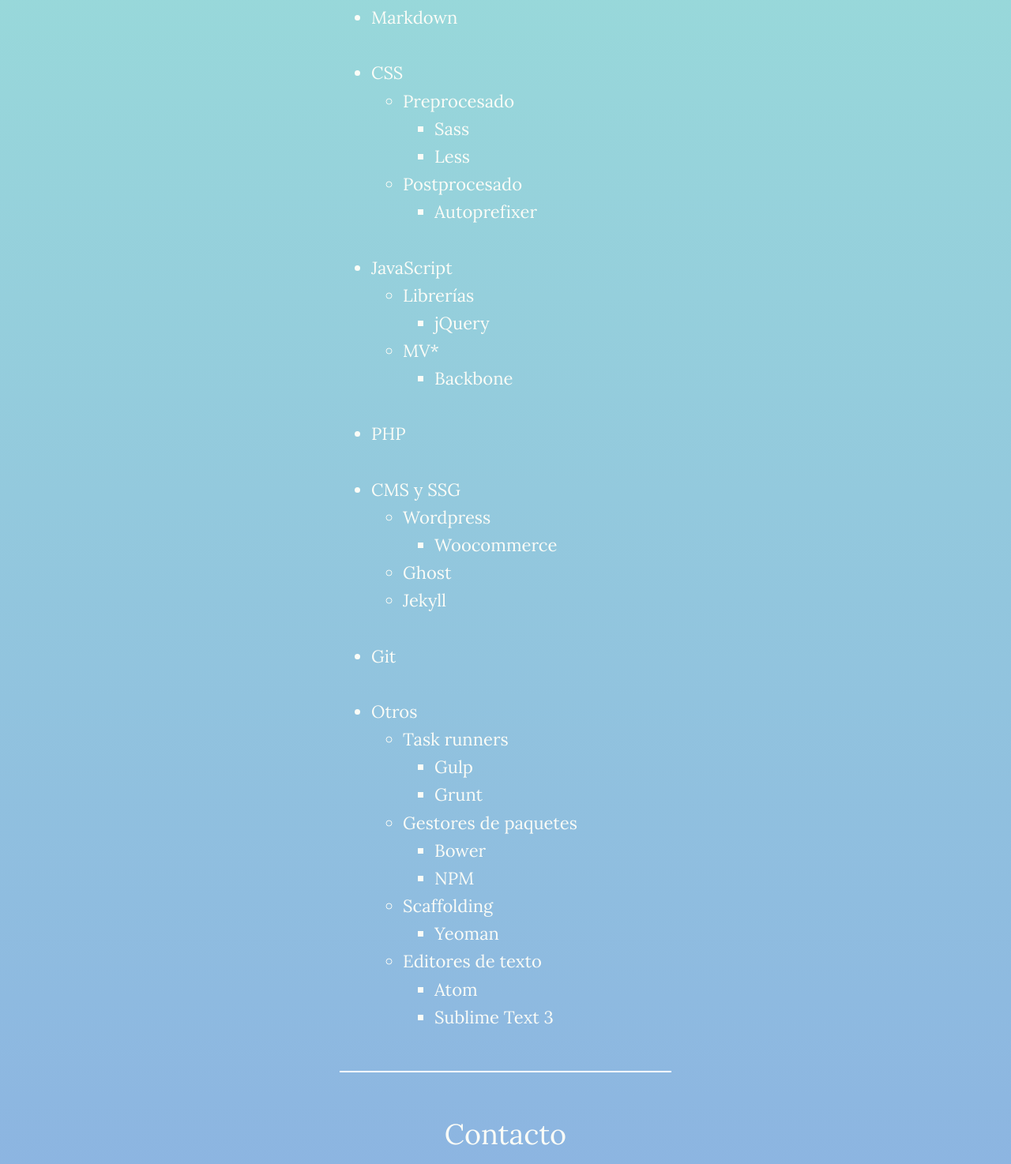
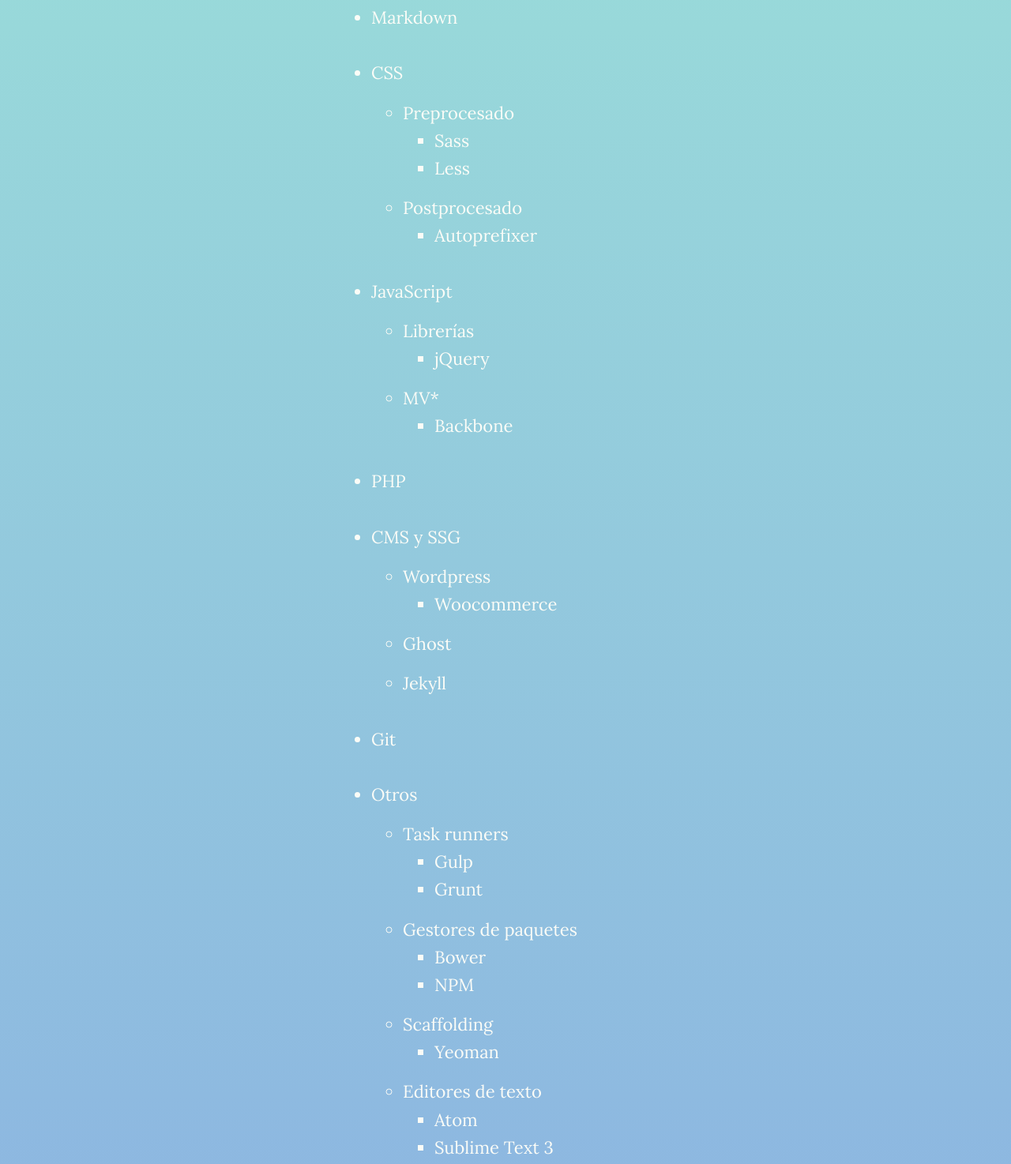
Before and after one commit to ramonmcros/ramonmcros.github.io, a website: page informacion-y-contacto.html in a window 1280 px wide. Shown: the part 640-2114 px from the top of the page at 79% size. Drawn offline with Linux system fonts and the light colour scheme.

Commit message:
Update stylesheet

```diff
--- a/informacion-y-contacto.html
+++ b/informacion-y-contacto.html
@@ -32,7 +32,7 @@
             <li class="habilidad">HTML</li>
             <li class="habilidad">Markdown</li>
             <li class="habilidad">CSS
-                <ul>
+                <ul class="habilidad__lista">
                     <li>Preprocesado
                       <ul>
                         <li>Sass</li>
@@ -47,7 +47,7 @@
                 </ul>
             </li>
             <li class="habilidad">JavaScript
-              <ul>
+              <ul class="habilidad__lista">
                 <li> Librerías
                   <ul>
                     <li>jQuery</li>
@@ -62,7 +62,7 @@
             </li>
             <li class="habilidad">PHP</li>
             <li class="habilidad">CMS y SSG
-              <ul>
+              <ul class="habilidad__lista">
                 <li>Wordpress
                   <ul>
                     <li>Woocommerce</li>
@@ -74,7 +74,7 @@
             </li>
             <li class="habilidad">Git</li>
             <li class="habilidad">Otros
-              <ul>
+              <ul class="habilidad__lista">
                 <li>Task runners
                   <ul>
                     <li>Gulp</li>
--- a/sass/pages/_info.scss
+++ b/sass/pages/_info.scss
@@ -69,6 +69,14 @@
   margin-top: 35px;
 }
 
+.habilidad__lista {
+  margin-top: 15px;
+}
+
+.habilidad__lista > li {
+  margin-bottom: 15px;
+}
+
 .contacto__rrss,
 .contacto__email {
   font-size: $font-size-large;
```
Also changed, not shown: style.css.
